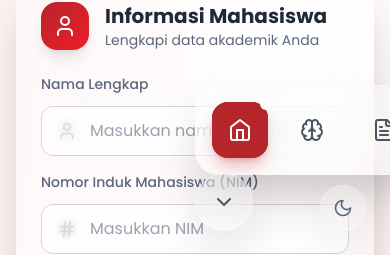
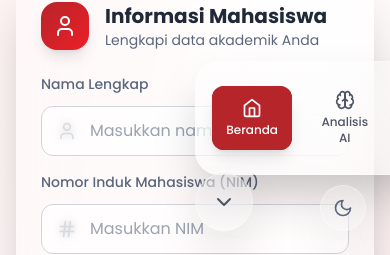
Before and after one commit to rachdiaan/new-ipkalkulator, a React (Vite) app: page / in a window 390 px wide. Shown: the part 589-844 px from the top of the page. Built offline with nearby package versions, Linux system fonts and the light colour scheme.

Commit message:
Updated NavigationController.tsx

```diff
--- a/src/components/NavigationController.tsx
+++ b/src/components/NavigationController.tsx
@@ -16,15 +16,21 @@ const NavigationController: React.FC<NavigationControllerProps> = ({
   const navItems = [
     {
       id: 'home' as const,
+      label: 'Beranda',
       icon: Home,
+      description: 'Kalkulator IPK'
     },
     {
       id: 'ai-analysis' as const,
+      label: 'Analisis AI',
       icon: Brain,
+      description: 'Rekomendasi Cerdas'
     },
     {
       id: 'documentation' as const,
+      label: 'Dokumentasi',
       icon: FileText,
+      description: 'Panduan Lengkap'
     }
   ];
 
@@ -100,8 +106,8 @@ const NavigationController: React.FC<NavigationControllerProps> = ({
                 })}
               </div>
 
-              {/* Mobile Layout - Icon Only with Flexible Arrangement */}
-              <div className="flex sm:hidden items-center justify-center gap-4">
+              {/* Mobile Layout */}
+              <div className="flex sm:hidden items-center gap-2">
                 {navItems.map((item, index) => {
                   const Icon = item.icon;
                   const isActive = currentPage === item.id;
@@ -110,44 +116,26 @@ const NavigationController: React.FC<NavigationControllerProps> = ({
                     <motion.button
                       key={item.id}
                       onClick={() => onPageChange(item.id)}
-                      whileHover={{ scale: 1.1, y: -3 }}
-                      whileTap={{ scale: 0.9 }}
-                      initial={{ opacity: 0, scale: 0.5, rotate: -180 }}
-                      animate={{
-                        opacity: 1,
-                        scale: 1,
-                        rotate: 0,
-                        transition: {
-                          delay: index * 0.15,
-                          type: "spring",
-                          stiffness: 200,
-                          damping: 15
-                        }
-                      }}
-                      className={`relative p-4 rounded-2xl transition-all duration-300 ${
+                      whileHover={{ scale: 1.05 }}
+                      whileTap={{ scale: 0.95 }}
+                      initial={{ opacity: 0, y: 20 }}
+                      animate={{ opacity: 1, y: 0 }}
+                      transition={{ delay: index * 0.1 }}
+                      className={`relative flex flex-col items-center gap-1 px-4 py-3 rounded-xl transition-all duration-300 min-w-[80px] ${
                         isActive
-                          ? 'bg-telkom-red text-white shadow-lg shadow-telkom-red/30'
-                          : 'text-gray-600 dark:text-gray-400 hover:bg-white/50 dark:hover:bg-gray-800/50 hover:text-telkom-red dark:hover:text-telkom-brightRed'
+                          ? 'bg-telkom-red text-white shadow-lg'
+                          : 'text-gray-600 dark:text-gray-400 hover:bg-white/50 dark:hover:bg-gray-800/50'
                       }`}
-                      title={item.label}
                     >
-                      <Icon className="w-6 h-6" />
+                      <Icon className="w-5 h-5" />
+                      <div className="text-xs font-medium">{item.label}</div>
 
                       {isActive && (
                         <motion.div
                           layoutId="activeMobileIndicator"
-                          className="absolute inset-0 bg-telkom-red rounded-2xl -z-10"
+                          className="absolute inset-0 bg-telkom-red rounded-xl -z-10"
                           initial={false}
                           transition={{ type: "spring", stiffness: 500, damping: 30 }}
-                        />
-                      )}
-
-                      {/* Active indicator dot */}
-                      {isActive && (
-                        <motion.div
-                          initial={{ scale: 0 }}
-                          animate={{ scale: 1 }}
-                          className="absolute -top-1 -right-1 w-3 h-3 bg-white rounded-full shadow-lg"
                         />
                       )}
                     </motion.button>
```
